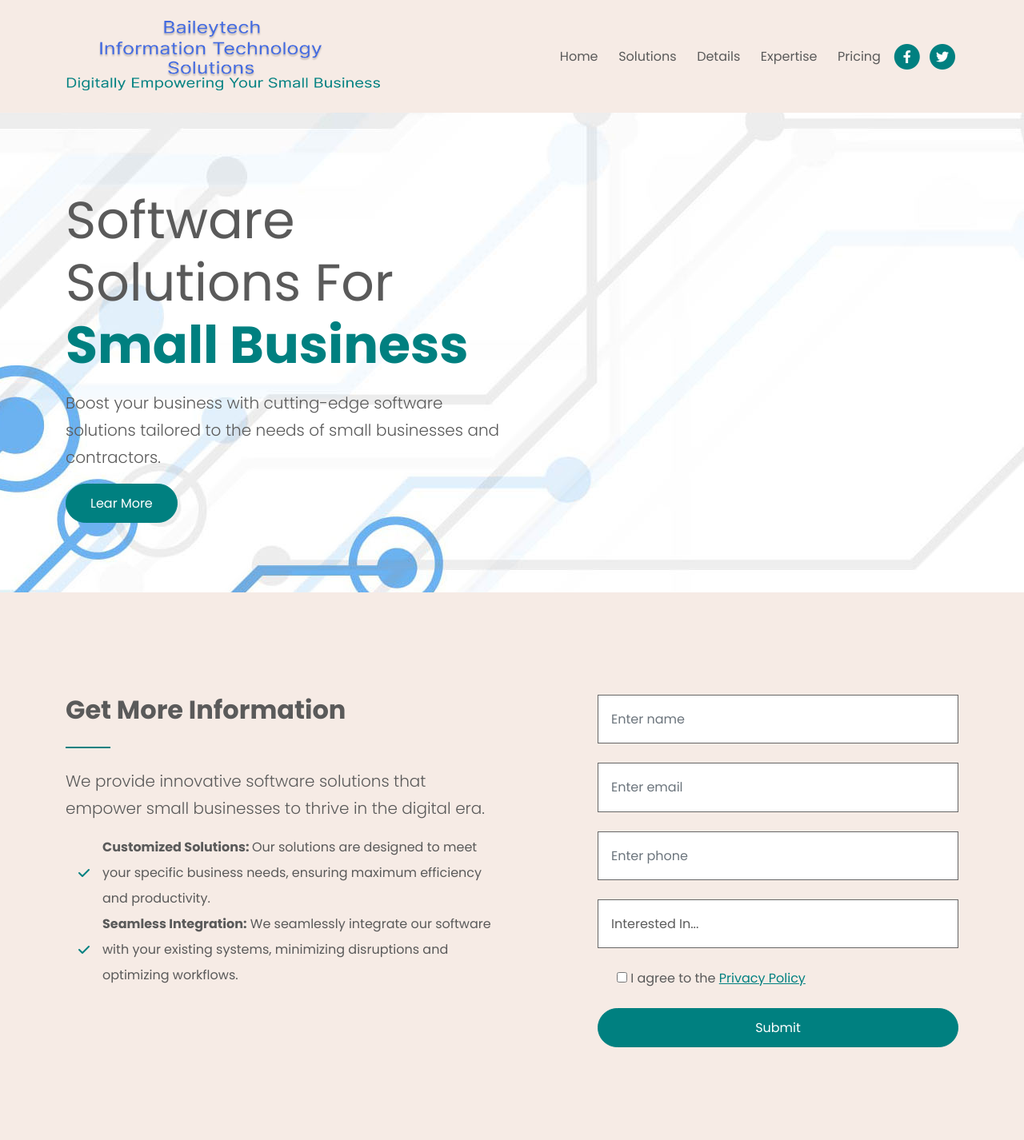
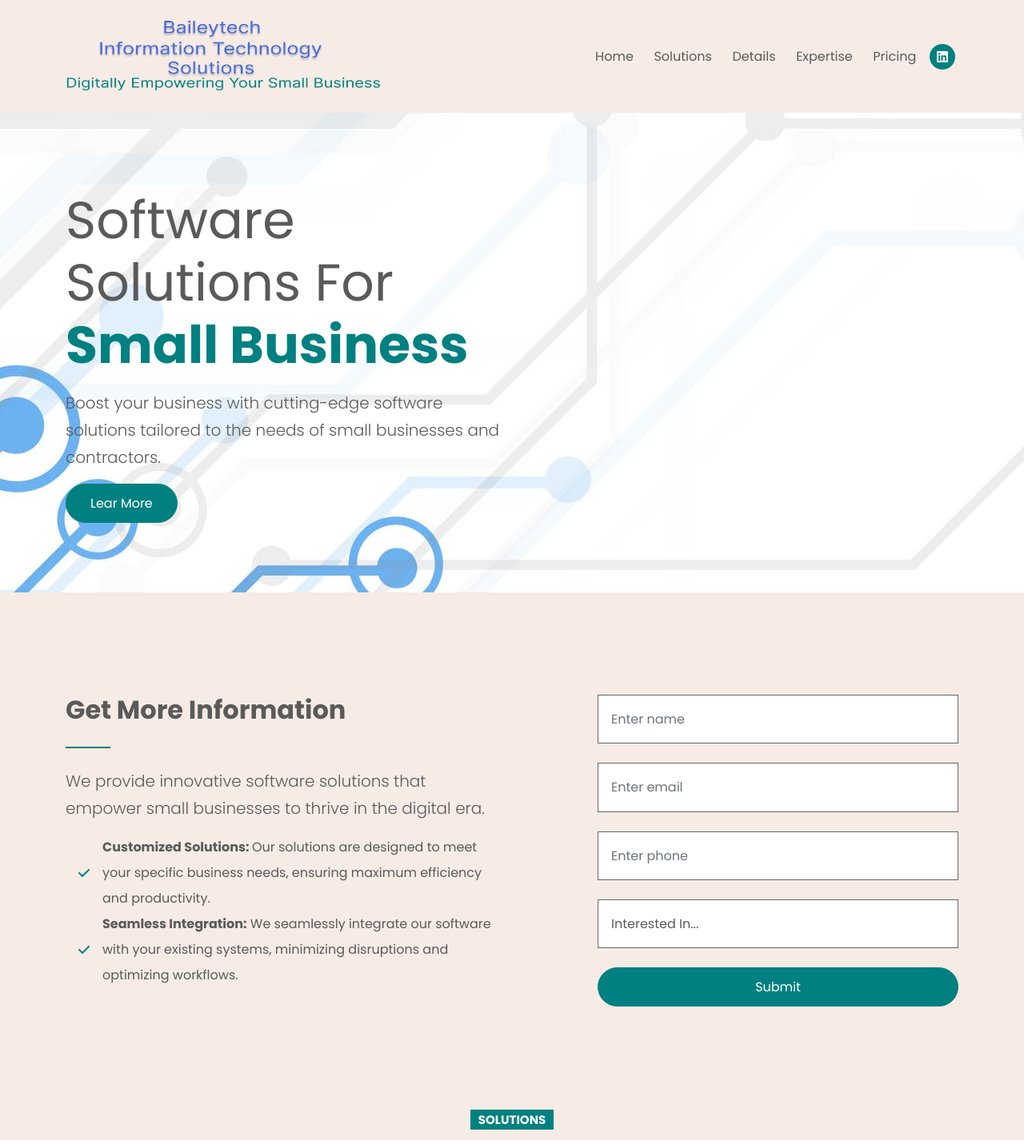
Before and after one commit to chris-mastic/baileytech, a Flask app: page / in a window 1280 px wide. Shown: the top 1426 px of the page at 80% size. Run offline with Flask 3, Linux system fonts and the light colour scheme; some libraries are stand-ins or nearby versions.

Commit message:
Work on content

```diff
--- a/app/templates/index.html
+++ b/app/templates/index.html
@@ -53,15 +53,9 @@
           </ul>
           <span class="nav-item">
             <span class="fa-stack">
-              <a href="https://facebook.com" target="_blank">
+              <a href="https://www.linkedin.com/in/chrismazza79" target="_blank">
                 <i class="fas fa-circle fa-stack-2x"></i>
-                <i class="fab fa-facebook-f fa-stack-1x text-white"></i>
-              </a>
-            </span>
-            <span class="fa-stack">
-              <a href="https://twitter.com" target="_blank">
-                <i class="fas fa-circle fa-stack-2x"></i>
-                <i class="fab fa-twitter fa-stack-1x text-white"></i>
+                <i class="fab fa-linkedin fa-stack-1x text-white"></i>
               </a>
             </span>
           </span>
@@ -164,12 +158,6 @@
                   <option value="software">Custom Software</option>
                   <option value="rpa">Process Automation</option>
                 </select>
-              </div>
-              <div class="mb-4 form-check">
-                <input type="checkbox" id="agree-check" />
-                <label for="agree-check" class="form-check-label">
-                  I agree to the <a href="privacy.html">Privacy Policy</a>
-                </label>
               </div>
               <div class="d-grid gap-2">
                 <input
@@ -426,7 +414,7 @@
               </div>
               <div class="card-body">
                 <h4 class="card-title">Flexible Services</h4>
-                <p>Under construction.</p>
+                <p>As a client of BITS, expect prompt serivce, answers and help. <strong>Period</strong>. Custom tailor our services to your needs.</p>
               </div>
             </div>
           </div>
@@ -437,7 +425,7 @@
               </div>
               <div class="card-body">
                 <h4 class="card-title">Great Design</h4>
-                <p>Lorem, ipsum dolor sit amet consectetur adipisicing elit.</p>
+                <p>Thoughtful design, based on your input and that reflects your business and values.</p>
               </div>
             </div>
           </div>
@@ -448,7 +436,7 @@
               </div>
               <div class="card-body">
                 <h4 class="card-title">Advanced Tech</h4>
-                <p>Emphasis is placed on the user experience.</p>
+                <p>From database to web page and everything in between, BITS strives to harness the best technologies available.</p>
               </div>
             </div>
           </div>
@@ -459,7 +447,7 @@
               </div>
               <div class="card-body">
                 <h4 class="card-title">Smart Options</h4>
-                <p>Lorem, ipsum dolor sit amet consectetur adipisicing elit.</p>
+                <p>We firmly believe in offering our clients options, not just canned solutions. All options available are clearly explained.</p>
               </div>
             </div>
           </div>
```
